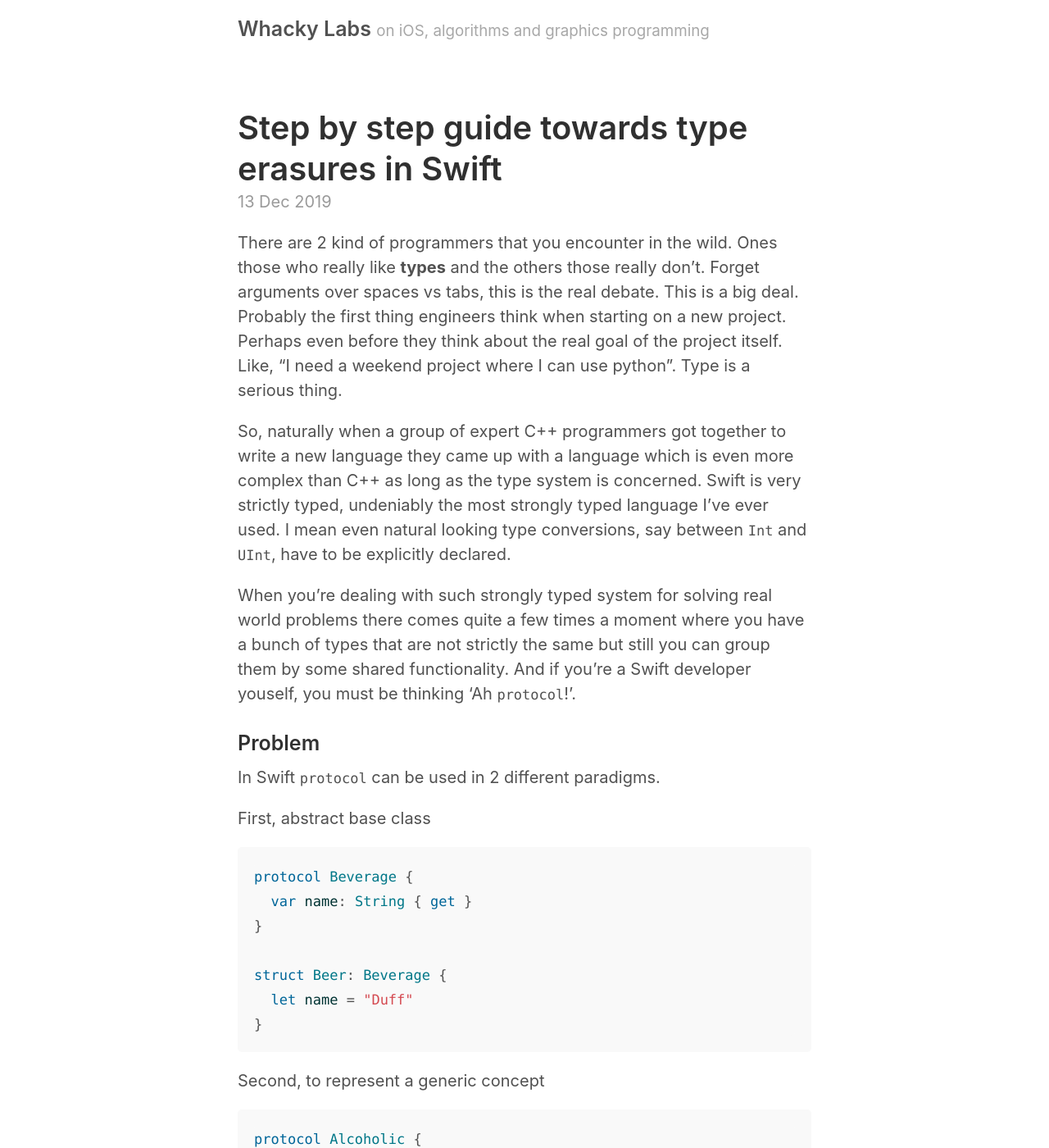
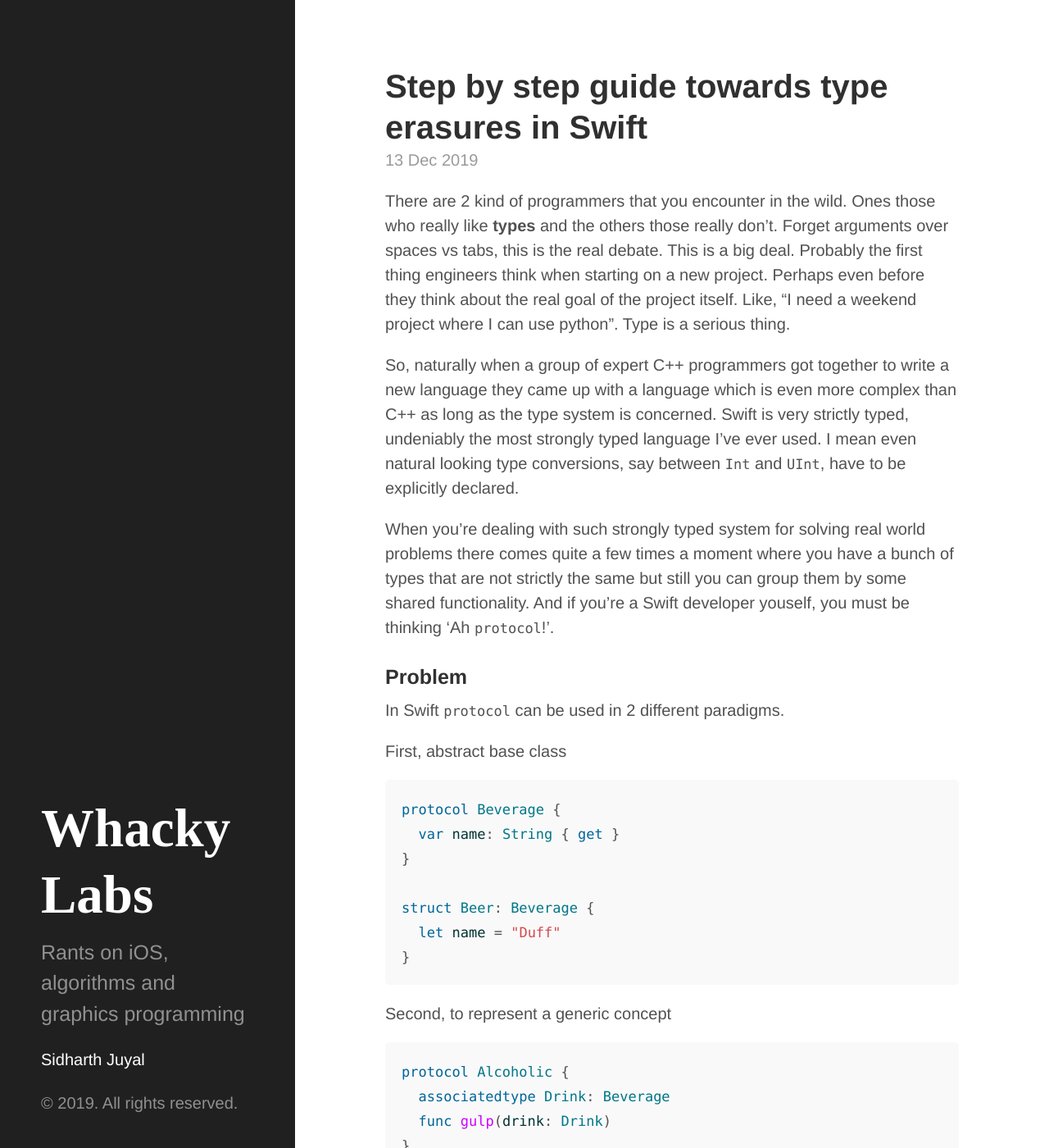
Before and after one commit to chunkyguy/chunkyguy.github.io, a Jekyll site: the page built from index.html, in a window 1280 px wide and 1400 px high. Shown: the whole window at 82% size. Built offline with Jekyll 4.4.1, drawn with Linux system fonts in a browser that asks for light colours; the list of posts is cut into pages by our own code.

Commit message:
Fix sidebar

```diff
--- a/_includes/head.html
+++ b/_includes/head.html
@@ -11,6 +11,7 @@
   </title>
 
   <link rel="stylesheet" href="{{ site.baseurl }}/styles.css">
+  <link rel="stylesheet" href="{{ site.baseurl }}/hyde.css">
   <link rel="apple-touch-icon-precomposed" sizes="144x144" href="{{ site.baseurl }}/assets/apple-touch-icon-precomposed.png">
   <link rel="shortcut icon" href="{{ site.baseurl }}/assets/favicon.ico">
   <link rel="alternate" type="application/atom+xml" title="{{ site.title }}" href="{{ site.baseurl }}/atom.xml">
--- /dev/null
+++ b/_includes/sidebar.html
@@ -0,0 +1,27 @@
+<div class="sidebar">
+  <div class="container sidebar-sticky">
+    <div class="sidebar-about">
+      <h1>
+        <a href="{{ site.url }}">
+          {{ site.title }}
+        </a>
+      </h1>
+      <p class="lead">{{ site.description }}</p>
+    </div>
+
+    <nav class="sidebar-nav">
+
+      {% assign pages_list = site.pages %}
+      {% for node in pages_list %}
+        {% if node.title != null %}
+          {% if node.layout == "page" %}
+            <a class="sidebar-nav-item{% if page.url == node.url %} active{% endif %}" href="{{ node.url }}">{{ node.title }}</a>
+          {% endif %}
+        {% endif %}
+      {% endfor %}
+
+    </nav>
+
+    <p>&copy; {{ site.time | date: '%Y' }}. All rights reserved.</p>
+  </div>
+</div>
--- a/_layouts/default.html
+++ b/_layouts/default.html
@@ -5,13 +5,9 @@
 
   <body>
 
+    {% include sidebar.html %}
+
     <div class="container content">
-      <header class="masthead">
-        <h3 class="masthead-title">
-          <a href="{{ site.baseurl }}/" title="Home">{{ site.title }}</a>
-          <small>{{ site.tagline }}</small>
-        </h3>
-      </header>
 
       <main>
         {{ content }}
--- /dev/null
+++ b/hyde.css
@@ -0,0 +1,250 @@
+/*
+ *  __                  __
+ * /\ \                /\ \
+ * \ \ \___   __  __   \_\ \     __
+ *  \ \  _ `\/\ \/\ \  /'_` \  /'__`\
+ *   \ \ \ \ \ \ \_\ \/\ \_\ \/\  __/
+ *    \ \_\ \_\/`____ \ \___,_\ \____\
+ *     \/_/\/_/`/___/> \/__,_ /\/____/
+ *                /\___/
+ *                \/__/
+ *
+ * Designed, built, and released under MIT license by @mdo. Learn more at
+ * https://github.com/poole/hyde.
+ */
+
+
+/*
+ * Contents
+ *
+ * Global resets
+ * Sidebar
+ * Container
+ * Reverse layout
+ * Themes
+ */
+
+
+/*
+ * Global resets
+ *
+ * Update the foundational and global aspects of the page.
+ */
+
+html {
+  font-family: "PT Sans", Helvetica, Arial, sans-serif;
+}
+@media (min-width: 48em) {
+  html {
+    font-size: 16px;
+  }
+}
+@media (min-width: 58em) {
+  html {
+    font-size: 20px;
+  }
+}
+
+
+/*
+ * Sidebar
+ *
+ * Flexible banner for housing site name, intro, and "footer" content. Starts
+ * out above content in mobile and later moves to the side with wider viewports.
+ */
+
+.sidebar {
+  text-align: center;
+  padding: 2rem 1rem;
+  color: rgba(255,255,255,.5);
+  background-color: #202020;
+}
+@media (min-width: 48em) {
+  .sidebar {
+    position: fixed;
+    top: 0;
+    left: 0;
+    bottom: 0;
+    width: 18rem;
+    text-align: left;
+  }
+}
+
+/* Sidebar links */
+.sidebar a {
+  color: #fff;
+}
+
+/* About section */
+.sidebar-about h1 {
+  color: #fff;
+  margin-top: 0;
+  font-family: "Abril Fatface", serif;
+  font-size: 3.25rem;
+}
+
+/* Sidebar nav */
+.sidebar-nav {
+  margin-bottom: 1rem;
+}
+.sidebar-nav-item {
+  display: block;
+  line-height: 1.75;
+}
+a.sidebar-nav-item:hover,
+a.sidebar-nav-item:focus {
+  text-decoration: underline;
+}
+.sidebar-nav-item.active {
+  font-weight: bold;
+}
+
+/* Sticky sidebar
+ *
+ * Add the `sidebar-sticky` class to the sidebar's container to affix it the
+ * contents to the bottom of the sidebar in tablets and up.
+ */
+
+@media (min-width: 48em) {
+  .sidebar-sticky {
+    position: absolute;
+    right:  1rem;
+    bottom: 1rem;
+    left:   1rem;
+  }
+}
+
+
+/* Container
+ *
+ * Align the contents of the site above the proper threshold with some margin-fu
+ * with a 25%-wide `.sidebar`.
+ */
+
+.content {
+  padding-top:    4rem;
+  padding-bottom: 4rem;
+}
+
+@media (min-width: 48em) {
+  .content {
+    max-width: 38rem;
+    margin-left: 20rem;
+    margin-right: 2rem;
+  }
+}
+
+@media (min-width: 64em) {
+  .content {
+    margin-left: 22rem;
+    margin-right: 4rem;
+  }
+}
+
+
+/*
+ * Reverse layout
+ *
+ * Flip the orientation of the page by placing the `.sidebar` on the right.
+ */
+
+@media (min-width: 48em) {
+  .layout-reverse .sidebar {
+    left: auto;
+    right: 0;
+  }
+  .layout-reverse .content {
+    margin-left: 2rem;
+    margin-right: 20rem;
+  }
+}
+
+@media (min-width: 64em) {
+  .layout-reverse .content {
+    margin-left: 4rem;
+    margin-right: 22rem;
+  }
+}
+
+
+
+/*
+ * Themes
+ *
+ * As of v1.1, Hyde includes optional themes to color the sidebar and links
+ * within blog posts. To use, add the class of your choosing to the `body`.
+ */
+
+/* Base16 (http://chriskempson.github.io/base16/#default) */
+
+/* Red */
+.theme-base-08 .sidebar {
+  background-color: #ac4142;
+}
+.theme-base-08 .content a,
+.theme-base-08 .related-posts li a:hover {
+  color: #ac4142;
+}
+
+/* Orange */
+.theme-base-09 .sidebar {
+  background-color: #d28445;
+}
+.theme-base-09 .content a,
+.theme-base-09 .related-posts li a:hover {
+  color: #d28445;
+}
+
+/* Yellow */
+.theme-base-0a .sidebar {
+  background-color: #f4bf75;
+}
+.theme-base-0a .content a,
+.theme-base-0a .related-posts li a:hover {
+  color: #f4bf75;
+}
+
+/* Green */
+.theme-base-0b .sidebar {
+  background-color: #90a959;
+}
+.theme-base-0b .content a,
+.theme-base-0b .related-posts li a:hover {
+  color: #90a959;
+}
+
+/* Cyan */
+.theme-base-0c .sidebar {
+  background-color: #75b5aa;
+}
+.theme-base-0c .content a,
+.theme-base-0c .related-posts li a:hover {
+  color: #75b5aa;
+}
+
+/* Blue */
+.theme-base-0d .sidebar {
+  background-color: #6a9fb5;
+}
+.theme-base-0d .content a,
+.theme-base-0d .related-posts li a:hover {
+  color: #6a9fb5;
+}
+
+/* Magenta */
+.theme-base-0e .sidebar {
+  background-color: #aa759f;
+}
+.theme-base-0e .content a,
+.theme-base-0e .related-posts li a:hover {
+  color: #aa759f;
+}
+
+/* Brown */
+.theme-base-0f .sidebar {
+  background-color: #8f5536;
+}
+.theme-base-0f .content a,
+.theme-base-0f .related-posts li a:hover {
+  color: #8f5536;
+}
```
